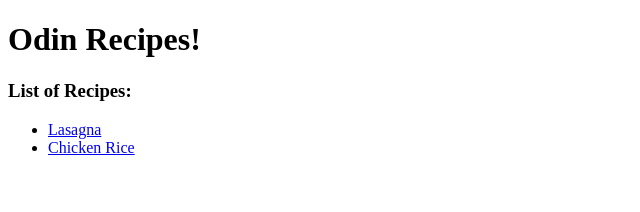
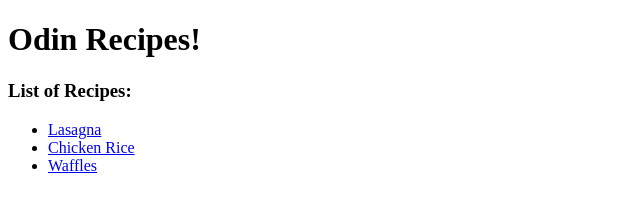
Before and after one commit to jasperleezeshen/odin-recipes, a plain HTML site: page index.html in a window 1280 px wide. Shown: the full height of the page, 0-640 px from the left. Drawn offline with Linux system fonts and the light colour scheme.

Commit message:
Update recipe list with waffle recipe

```diff
--- a/index.html
+++ b/index.html
@@ -12,6 +12,7 @@
     <ul>
         <li><a href="./recipes/lasagna.html">Lasagna</a></li>
         <li><a href="./recipes/chickenrice.html">Chicken Rice</a></li>
+        <li><a href="./recipes/waffles.html">Waffles</a></li>
     </ul>
 
 </body>
```
